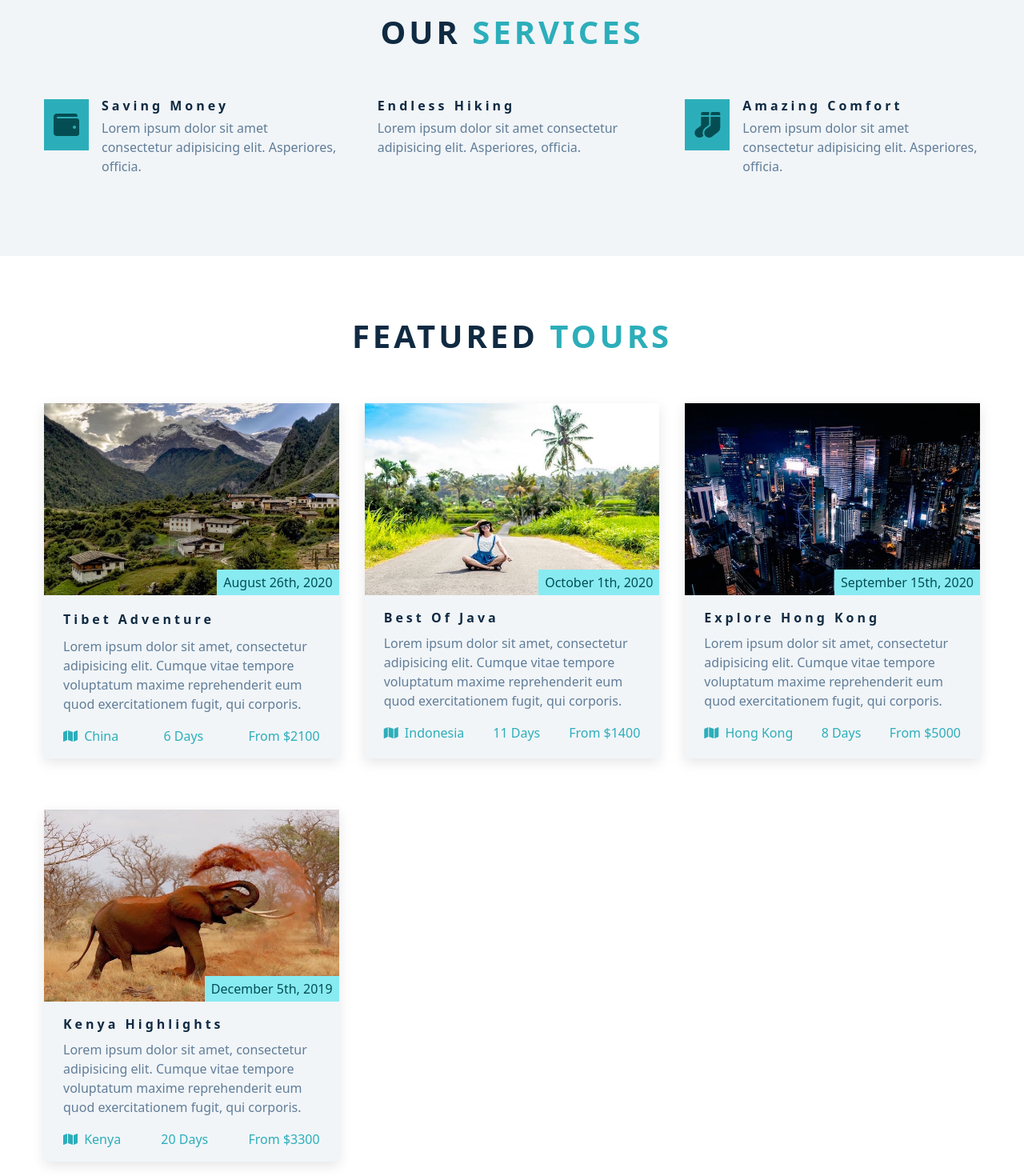
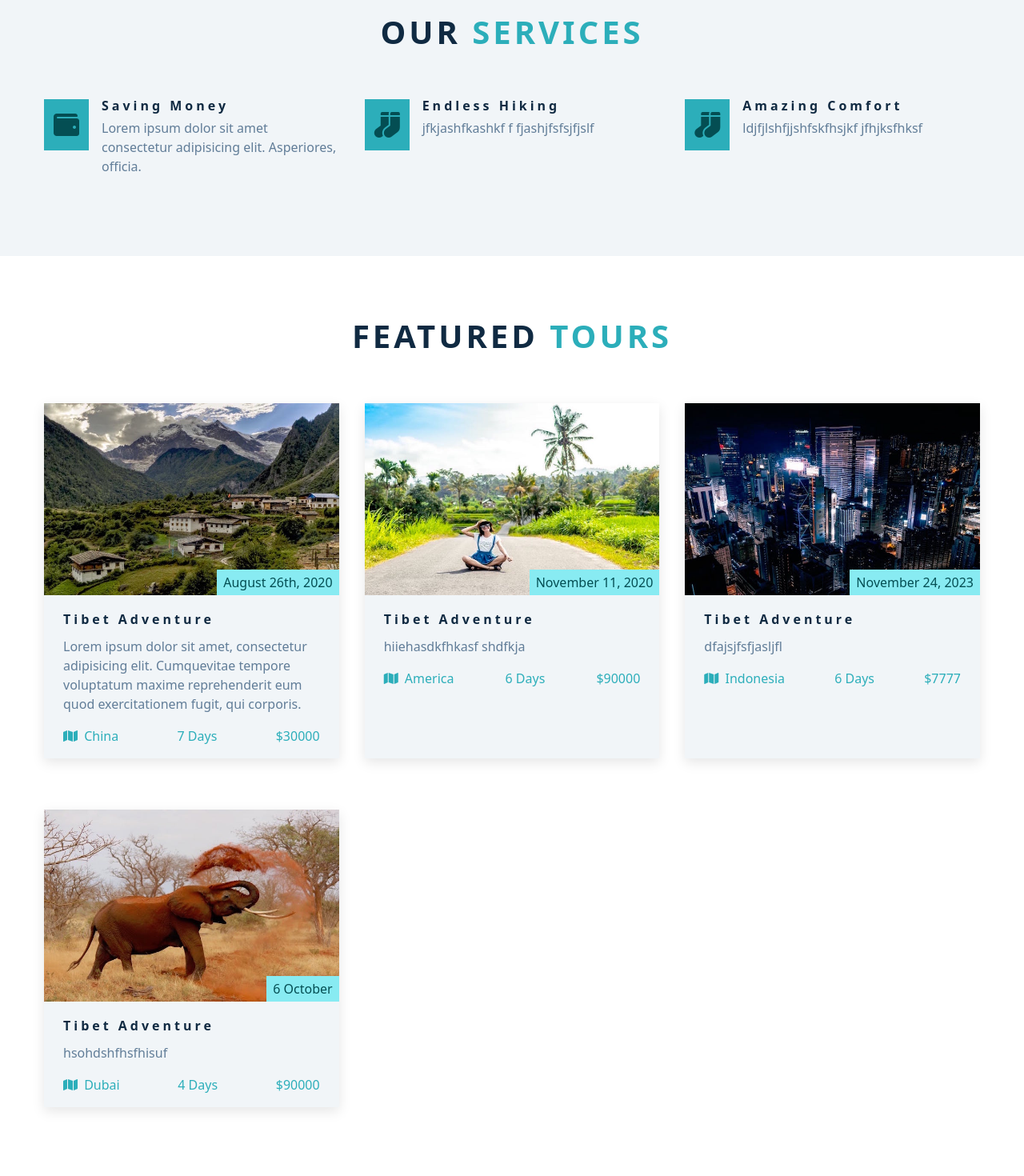
Before and after one commit to CodeBy-Raj/backroad_app, a React (Vite) app: page / in a window 1280 px wide. Shown: the part 860-2330 px from the top of the page at 80% size. Built offline with nearby package versions, Linux system fonts and the light colour scheme.

Commit message:
tours componenet made for tourCard

```diff
--- a/src/component/Services.jsx
+++ b/src/component/Services.jsx
@@ -1,5 +1,6 @@
 import React from 'react'
 import Heading from './Heading'
+import ServicesCard from './ServicesCard'
 
 function Services() {
   return (
@@ -7,37 +8,12 @@ function Services() {
    <Heading btitle="our" gtitle=" services"/>
 
     <div className="section-center services-center">
-      <article className="service">
-        <span className="service-icon"><i className="fas fa-wallet fa-fw"></i></span>
-        <div className="service-info">
-          <h4 className="service-title">saving money</h4>
-          <p className="service-text">
-            Lorem ipsum dolor sit amet consectetur adipisicing elit.
-            Asperiores, officia.
-          </p>
-        </div>
-      </article>
+      <ServicesCard title="saving money" details=" Lorem ipsum dolor sit amet consectetur adipisicing elit.
+        Asperiores, officia." icon="fas fa-wallet fa-fw"/>
 
-      <article className="service">
-        <div className="service-info">
-          <h4 className="service-title">endless hiking</h4>
-          <p className="service-text">
-            Lorem ipsum dolor sit amet consectetur adipisicing elit.
-            Asperiores, officia.
-          </p>
-        </div>
-      </article>
+     <ServicesCard title="endless hiking" icon="fas fa-socks fa-fw" details="jfkjashfkashkf f fjashjfsfsjfjslf"/>
+     <ServicesCard title="amazing comfort" icon="fas fa-socks fa-fw" details="ldjfjlshfjjshfskfhsjkf jfhjksfhksf"/>
 
-      <article className="service">
-        <span className="service-icon"><i className="fas fa-socks fa-fw"></i></span>
-        <div className="service-info">
-          <h4 className="service-title">amazing comfort</h4>
-          <p className="service-text">
-            Lorem ipsum dolor sit amet consectetur adipisicing elit.
-            Asperiores, officia.
-          </p>
-        </div>
-      </article>
     </div>
   </section>
   )
--- /dev/null
+++ b/src/component/ServicesCard.jsx
@@ -0,0 +1,17 @@
+import React from 'react'
+
+const ServicesCard = ({title, details,icon}) => {
+  return (
+    <article className="service">
+    <span className="service-icon"><i className={icon}></i></span>
+    <div className="service-info">
+      <h4 className="service-title">{title}</h4>
+      <p className="service-text">
+       {details}
+      </p>
+    </div>
+  </article>
+  )
+}
+
+export default ServicesCard
--- a/src/component/Tours.jsx
+++ b/src/component/Tours.jsx
@@ -1,5 +1,7 @@
 import React from 'react'
 import Heading from './Heading'
+import ToursCard from './ToursCard'
+import { tourscard } from '../data'
 
 function Tours() {
   return (
@@ -7,95 +9,13 @@ function Tours() {
     <Heading btitle="featured" gtitle=" tours"/>
 
     <div className="section-center featured-center">
-      <article className="tour-card">
-        <div className="tour-img-container">
-          <img src="./images/tour-1.jpeg" className="tour-img" alt="" />
-          <p className="tour-date">august 26th, 2020</p>
-        </div>
-        <div className="tour-info">
-          <div className="tour-title">
-            <h4>Tibet Adventure</h4>
-          </div>
-          <p>
-            Lorem ipsum dolor sit amet, consectetur adipisicing elit. Cumque
-            vitae tempore voluptatum maxime reprehenderit eum quod
-            exercitationem fugit, qui corporis.
-          </p>
-          <div className="tour-footer">
-            <p>
-              <span><i className="fas fa-map"></i></span> china
-            </p>
-            <p>6 days</p>
-            <p>from $2100</p>
-          </div>
-        </div>
-      </article>
 
-      <article className="tour-card">
-        <div className="tour-img-container">
-          <img src="./images/tour-2.jpeg" className="tour-img" alt="" />
-          <p className="tour-date">october 1th, 2020</p>
-        </div>
-        <div className="tour-info">
-          <h4>best of java</h4>
-          <p>
-            Lorem ipsum dolor sit amet, consectetur adipisicing elit. Cumque
-            vitae tempore voluptatum maxime reprehenderit eum quod
-            exercitationem fugit, qui corporis.
-          </p>
-          <div className="tour-footer">
-            <p>
-              <span><i className="fas fa-map"></i></span> indonesia
-            </p>
-            <p>11 days</p>
-            <p>from $1400</p>
-          </div>
-        </div>
-      </article>
+      {
+        tourscard.map((item)=>(
+          <ToursCard {...item}/>
+        ))
+      }
 
-      <article className="tour-card">
-        <div className="tour-img-container">
-          <img src="./images/tour-3.jpeg" className="tour-img" alt="" />
-          <p className="tour-date">september 15th, 2020</p>
-        </div>
-        <div className="tour-info">
-          <h4>explore hong kong</h4>
-          <p>
-            Lorem ipsum dolor sit amet, consectetur adipisicing elit. Cumque
-            vitae tempore voluptatum maxime reprehenderit eum quod
-            exercitationem fugit, qui corporis.
-          </p>
-          <div className="tour-footer">
-            <p>
-              <span><i className="fas fa-map"></i></span> hong kong
-            </p>
-            <p>8 days</p>
-            <p>from $5000</p>
-          </div>
-        </div>
-      </article>
-
-      <article className="tour-card">
-        <div className="tour-img-container">
-          <img src="./images/tour-4.jpeg" className="tour-img" alt="" />
-          <p className="tour-date">december 5th, 2019</p>
-        </div>
-        <div className="tour-info">
-          <h4>kenya highlights</h4>
-          <p>
-            Lorem ipsum dolor sit amet, consectetur adipisicing elit. Cumque
-            vitae tempore voluptatum maxime reprehenderit eum quod
-            exercitationem fugit, qui corporis.
-          </p>
-          <div className="tour-footer">
-            <p>
-              <span><i className="fas fa-map"></i></span> kenya
-            </p>
-            <p>20 days</p>
-            <p>from $3300</p>
-          </div>
-        </div>
-      </article>
     </div>
   </section>
   )
--- /dev/null
+++ b/src/component/ToursCard.jsx
@@ -0,0 +1,29 @@
+import React from 'react'
+
+const ToursCard = ({img, title,details,date,country,days,amount}) => {
+  return (
+    <article className="tour-card">
+    <div className="tour-img-container">
+      <img src={img} className="tour-img" alt="" />
+      <p className="tour-date">{date}</p>
+    </div>
+    <div className="tour-info">
+      <div className="tour-title">
+        <h4>{title}</h4>
+      </div>
+      <p>
+       {details}
+      </p>
+      <div className="tour-footer">
+        <p>
+          <span><i className="fas fa-map"></i></span> {country}
+        </p>
+        <p>{days}</p>
+        <p>{amount}</p>
+      </div>
+    </div>
+  </article>
+  )
+}
+
+export default ToursCard
--- a/src/data.js
+++ b/src/data.js
@@ -12,6 +12,12 @@ export const socialItems = [
     {icon:'fab fa-squarespace', link:'www.squarespace.com'}
 ];
 
-export const sectionTitle = [
-    {}
+export const tourscard =[
+    {title:"Tibet Adventure", img:'./images/tour-1.jpeg', details:"Lorem ipsum dolor sit amet, consectetur adipisicing elit. Cumquevitae tempore voluptatum maxime reprehenderit eum quod exercitationem fugit, qui corporis.", date:'august 26th, 2020', country:'china', days:'7 days', amount:'$30000'  },
+
+    {title:"Tibet Adventure", img:'./images/tour-2.jpeg', details:'hiiehasdkfhkasf  shdfkja',date:'november 11, 2020', country:'America', days:'6 days', amount:'$90000'  },
+
+    {title:"Tibet Adventure", img:'./images/tour-3.jpeg', details:'dfajsjfsfjasljfl',date:'november 24, 2023', country:'indonesia', days:'6 days', amount:'$7777'  },
+
+    {title:"Tibet Adventure", img:'./images/tour-4.jpeg', details:'hsohdshfhsfhisuf',date:'6 october', country:'dubai', days:'4 days', amount:'$90000'  },
 ]
```
